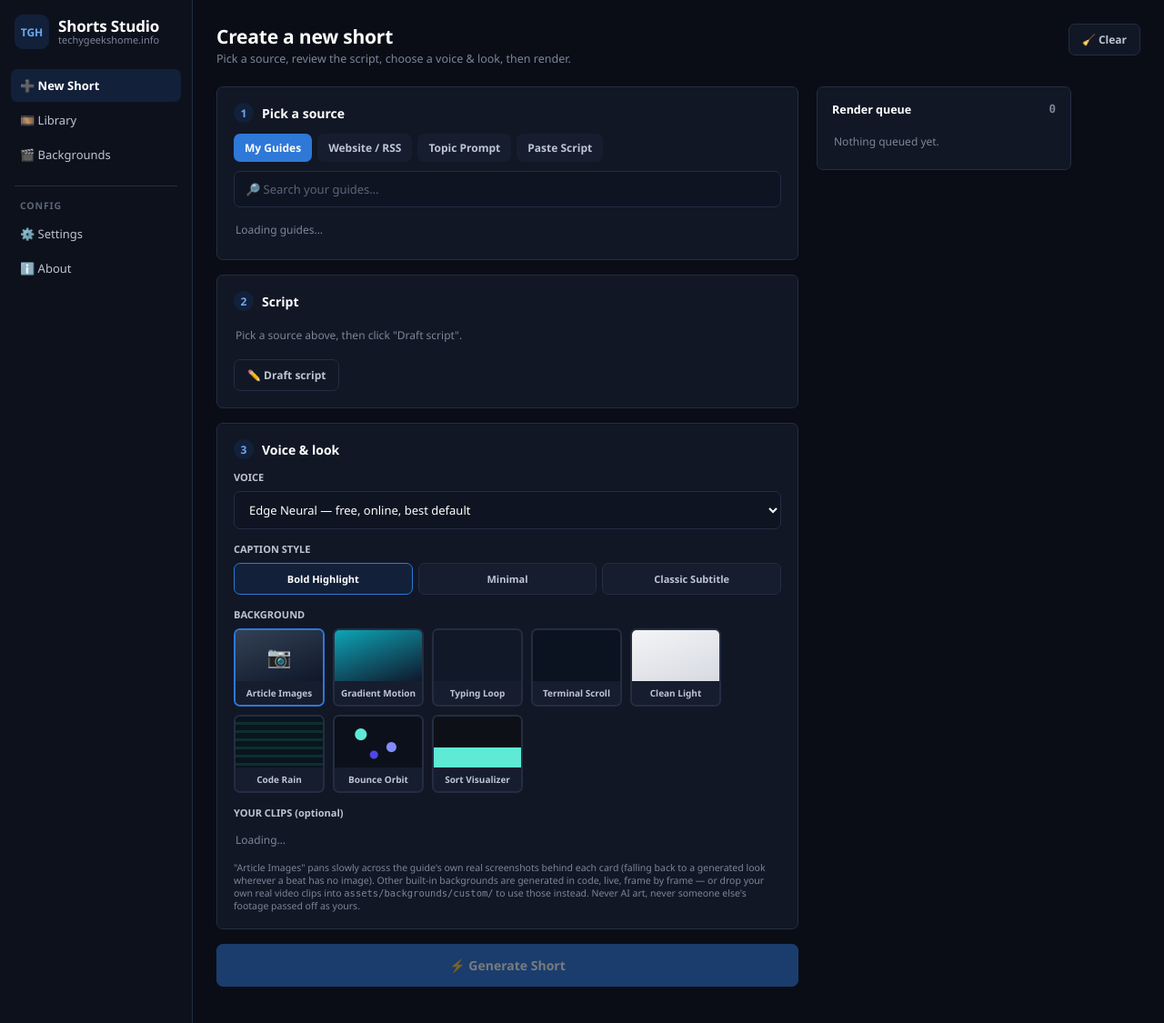
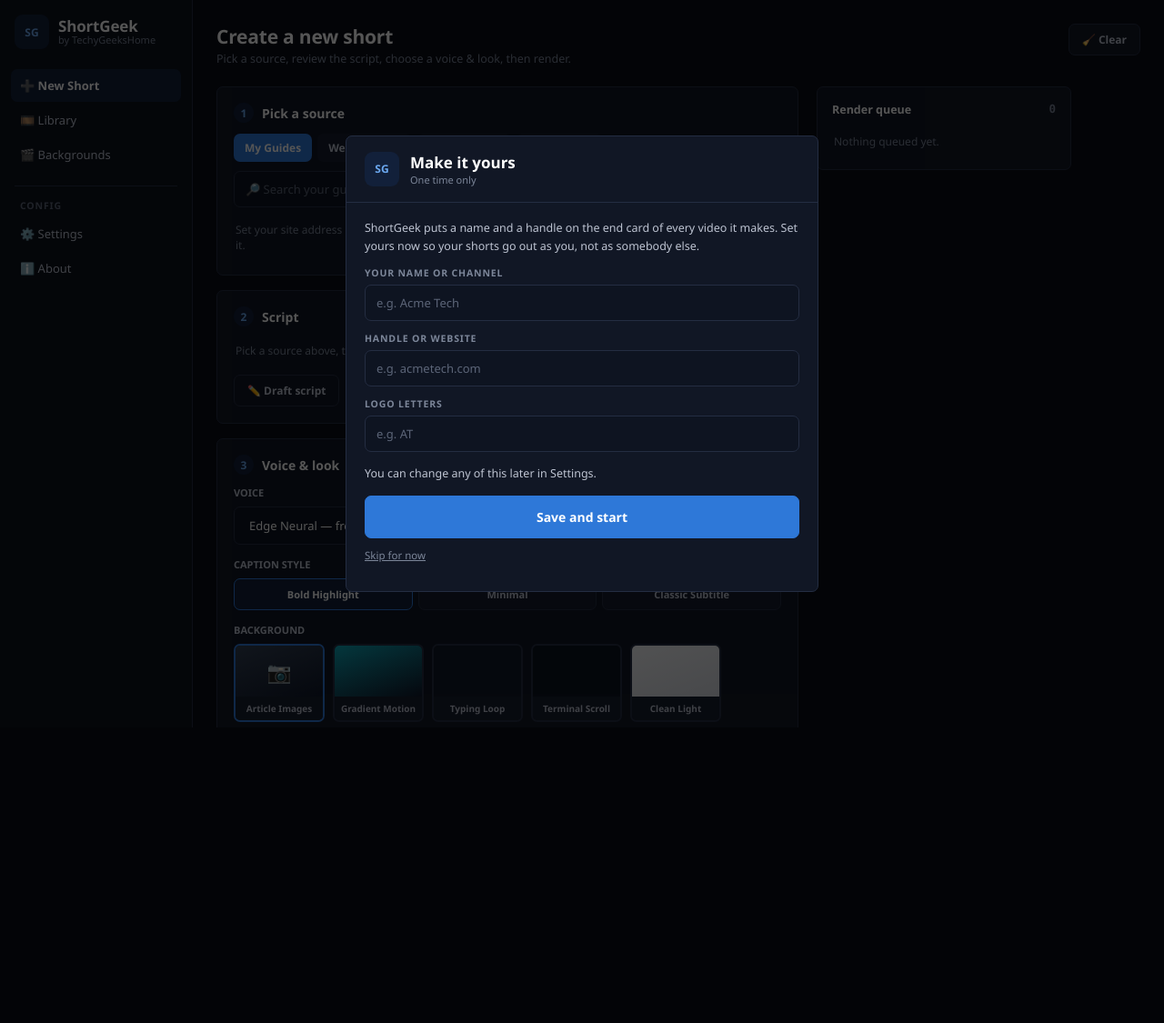
Before and after one commit to techygeekshome/ShortGeek, a FastAPI app: page / in a window 1280 px wide. Shown: the whole page at 91% size. After the commit the page ends 800 px from the top, so only its background shows below. Run offline with FastAPI, Linux system fonts and the light colour scheme; data that the repository does not hold is empty.

Commit message:
Rebrand the markup, add the About rebuild, brand setup and support panels

```diff
--- a/app/templates/index.html
+++ b/app/templates/index.html
@@ -3,15 +3,15 @@
 <head>
 <meta charset="UTF-8">
 <meta name="viewport" content="width=device-width, initial-scale=1">
-<title>TGH Shorts Studio</title>
+<title>ShortGeek</title>
 <link rel="stylesheet" href="/static/app.css?v={{ app_version }}">
 </head>
 <body>
 <div class="app-shell">
   <aside class="sidebar">
     <div class="brand">
-      <div class="brand-mark" id="brandMark">TGH</div>
-      <div><div class="brand-name" id="brandName">Shorts Studio</div><div class="brand-sub" id="brandSub">techygeekshome.info</div></div>
+      <div class="brand-mark" id="brandMark">SG</div>
+      <div><div class="brand-name" id="brandName">ShortGeek</div><div class="brand-sub" id="brandSub">by TechyGeeksHome</div></div>
     </div>
     <div class="nav-item active" data-view="new">➕ New Short</div>
     <div class="nav-item" data-view="library">🎞️ Library</div>
@@ -20,6 +20,12 @@
     <div class="nav-label">Config</div>
     <div class="nav-item" data-view="settings">⚙️ Settings</div>
     <div class="nav-item" data-view="about">ℹ️ About</div>
+
+    <div class="nav-foot">
+      <button class="ghost-btn" id="btnUpdate">Check for updates</button>
+      <button class="ghost-btn" id="btnSupport">Support</button>
+      <div class="verline" id="verline">v0.0.0</div>
+    </div>
   </aside>
 
   <main class="content">
@@ -171,27 +177,40 @@
     <!-- ============ ABOUT VIEW ============ -->
     <section id="view-about" class="view">
       <div class="screen-title">About</div>
-      <div class="screen-sub" id="aboutVersion">Version …</div>
+      <div class="screen-sub" id="aboutStatus">ShortGeek turns a guide, a feed or a topic into a narrated, captioned vertical short.</div>
 
       <div class="step">
-        <div class="step-head"><div class="step-title">TGH Shorts Studio</div></div>
-        <p style="font-size:13px;line-height:1.55;color:var(--text);margin:0 0 8px;">
-          A local, no-login tool that turns your guides (or any RSS/URL/topic) into a
-          narrated, captioned short-form video — built from real code/screenshots and
-          generated visuals, never AI-generated imagery. Runs entirely on this computer;
-          nothing is sent anywhere except a service you've explicitly given a key for.
-        </p>
-        <p style="font-size:11.5px;color:var(--muted-2);margin:0;">
-          This is a custom build made for you, not a published app with a live
-          updater — there's nothing to "check for updates" against. New versions
-          arrive as a new zip; extract it over this folder to update (your
-          data/config.json and Library are kept, since they live outside app/).
-        </p>
+        <div class="step-head"><div class="step-title">ShortGeek</div></div>
+        <dl class="kv">
+          <dt>Version</dt><dd id="aboutVersion">...</dd>
+          <dt>Latest release</dt><dd id="aboutLatest">not checked</dd>
+          <dt>Author</dt><dd class="plain">Andy Armstrong</dd>
+          <dt>Licence</dt><dd class="plain" id="aboutLicence">Freeware</dd>
+          <dt>Video engine</dt><dd class="plain">ffmpeg (bundled)</dd>
+        </dl>
+
+        <h4>What it does</h4>
+        <p>Takes one of your guides, any RSS feed or URL, or a bare topic, and builds a
+          narrated, captioned 1080x1920 short from it. The script, the voice, the captions
+          and the visuals are all produced on this computer.</p>
+
+        <h4>What it will not do</h4>
+        <p>No account and no sign-up. It never uploads your videos and it never posts on
+          your behalf. There is no telemetry. It makes no outbound call at all unless you
+          press Check for updates, or you have explicitly configured a voice or AI key of
+          your own, and then only for that feature.</p>
+
+        <div class="linkrow">
+          <button class="btn-ghost" data-open="https://techygeekshome.info/shortgeek/">Product page</button>
+          <button class="btn-ghost" data-open="https://github.com/techygeekshome/ShortGeek">Source on GitHub</button>
+          <button class="btn-ghost" data-open="https://github.com/techygeekshome/ShortGeek/issues">Report a problem</button>
+          <button class="btn-ghost" data-open="https://ko-fi.com/techygeekshome">Buy me a coffee</button>
+        </div>
       </div>
 
       <div class="step">
         <div class="step-head"><div class="step-title">What's changed</div></div>
-        <div id="changelogList"><div class="hint">Loading…</div></div>
+        <div id="changelogList"><div class="hint">Loading...</div></div>
       </div>
     </section>
 
@@ -240,6 +259,70 @@
 
   </main>
 </div>
+
+<!-- ===================== first run: whose brand is this ===================== -->
+<div class="veil" id="brandVeil">
+  <div class="modal" role="dialog" aria-modal="true" aria-label="Set up your brand">
+    <div class="mh">
+      <div class="brand-mark" style="width:38px;height:38px">SG</div>
+      <div><h3>Make it yours</h3><div class="by">One time only</div></div>
+    </div>
+    <div class="mb">
+      <p>ShortGeek puts a name and a handle on the end card of every video it makes.
+        Set yours now so your shorts go out as you, not as somebody else.</p>
+
+      <label class="field-label">Your name or channel</label>
+      <input id="fr_brand_name" class="text-input" placeholder="e.g. Acme Tech" maxlength="40">
+
+      <label class="field-label">Handle or website</label>
+      <input id="fr_brand_handle" class="text-input" placeholder="e.g. acmetech.com" maxlength="60">
+
+      <label class="field-label">Logo letters</label>
+      <input id="fr_logo_letters" class="text-input" placeholder="e.g. AT" maxlength="4">
+
+      <p style="margin-top:14px">You can change any of this later in Settings.</p>
+
+      <div class="linkrow">
+        <button class="generate-btn" id="frSave" style="max-width:none;margin:0">Save and start</button>
+      </div>
+      <p style="margin-top:10px;font-size:11.5px">
+        <a href="#" id="frSkip" style="color:var(--muted-2)">Skip for now</a>
+      </p>
+    </div>
+  </div>
+</div>
+
+<!-- ===================== support ===================== -->
+<div class="veil" id="supportVeil">
+  <div class="modal" role="dialog" aria-modal="true" aria-label="Support">
+    <div class="mh">
+      <div><h3>Support</h3><div class="by">ShortGeek</div></div>
+      <button class="btn-ghost close" data-close="1">Close</button>
+    </div>
+    <div class="mb">
+      <h4>Something not working</h4>
+      <p>Open an issue on GitHub. Say what source you used, what you expected and what you
+        got. Issues are read by a person, not a bot.</p>
+
+      <h4>The voice failed, or sounds robotic</h4>
+      <p>The free Edge voice uses an unofficial Microsoft endpoint that occasionally rejects a
+        request. Install the offline fallback with <code>winget install eSpeak-NG.eSpeak-NG</code>
+        and you will always have a working voice, even when Edge has a bad day.</p>
+
+      <h4>Rendering fails</h4>
+      <p>Check the queue panel for the error text. Almost every render failure is either a
+        source that returned no usable text, or a background clip the encoder could not read.</p>
+
+      <div class="linkrow">
+        <button class="btn-ghost" data-open="https://github.com/techygeekshome/ShortGeek/issues/new">Open an issue</button>
+        <button class="btn-ghost" data-open="https://techygeekshome.info/shortgeek/">Product page</button>
+        <button class="btn-ghost" data-open="https://techygeekshome.info/">All our free tools</button>
+        <button class="btn-ghost" data-open="https://ko-fi.com/techygeekshome">Buy me a coffee</button>
+      </div>
+    </div>
+  </div>
+</div>
+
 <script src="/static/app.js?v={{ app_version }}"></script>
 </body>
 </html>
```
